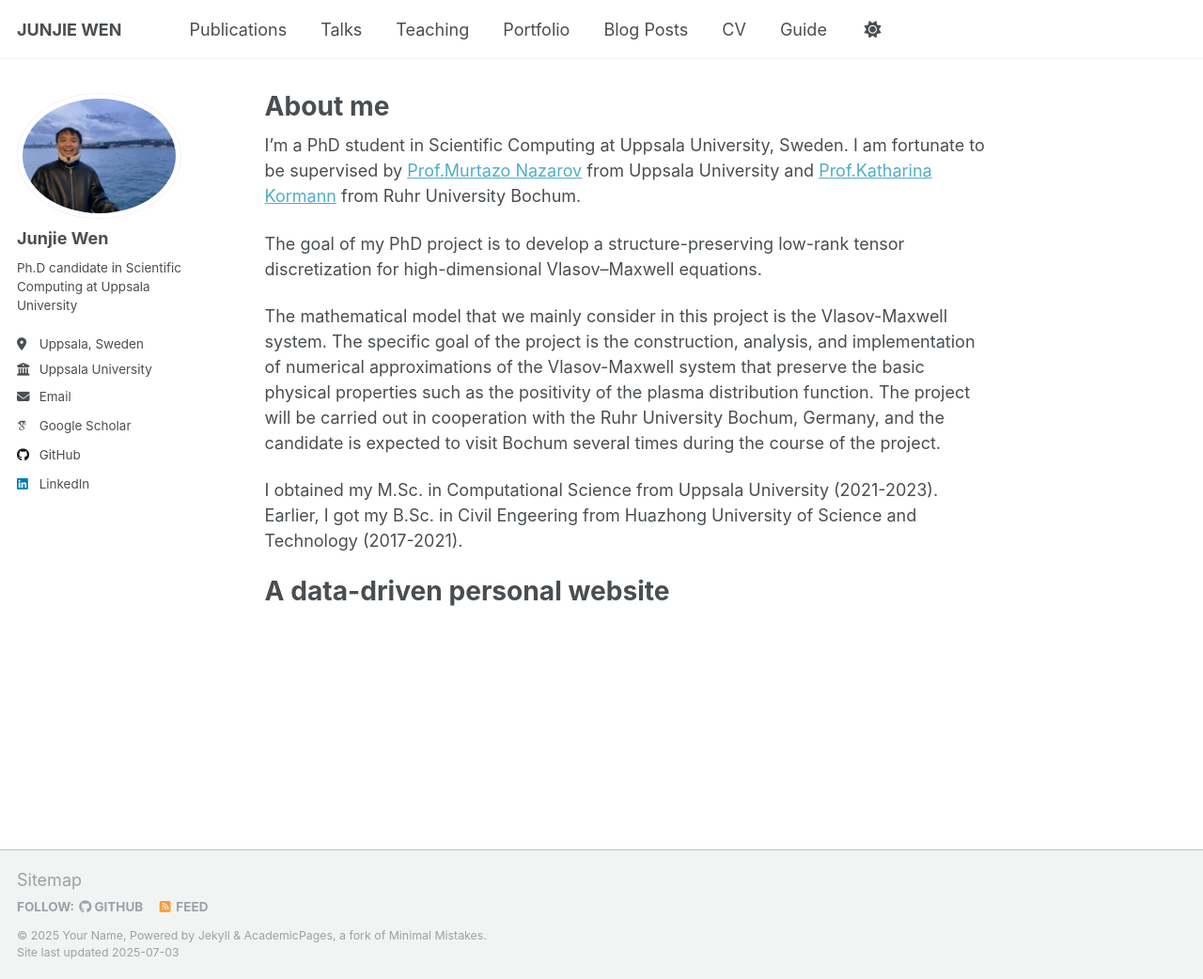
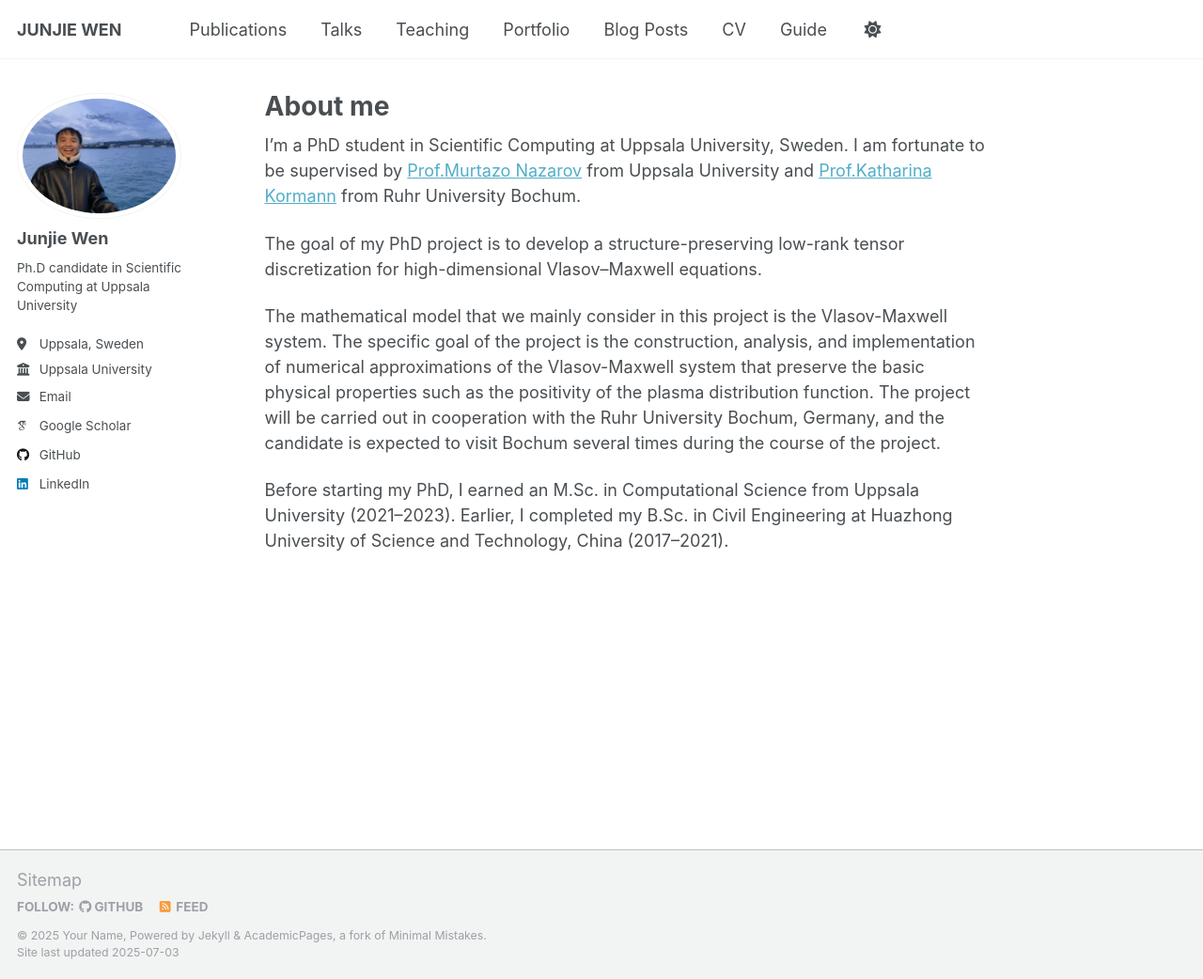
Before and after one commit to WjjSteve/WjjSteve.github.io, a Jekyll site: the page built from _pages/about.md, in a window 1280 px wide and 1042 px high. Shown: the whole window at 94% size. Built offline with Jekyll 4.4.1, drawn with Linux system fonts in a browser that asks for light colours; some web fonts are replaced; a script that is not in the unit is left out.

Commit message:
Update about.md

```diff
--- a/_pages/about.md
+++ b/_pages/about.md
@@ -15,7 +15,5 @@ The goal of my PhD project is to develop a structure-preserving low-rank tensor
 
 The mathematical model that we mainly consider in this project is the Vlasov-Maxwell system. The specific goal of the project is the construction, analysis, and implementation of numerical approximations of the Vlasov-Maxwell system that preserve the basic physical properties such as the positivity of the plasma distribution function. The project will be carried out in cooperation with the Ruhr University Bochum, Germany, and the candidate is expected to visit Bochum several times during the course of the project.
 
-I obtained my M.Sc. in Computational Science from Uppsala University (2021-2023). Earlier, I got my B.Sc. in Civil Engeering from Huazhong University of Science and Technology (2017-2021).
 
-A data-driven personal website
-======
+Before starting my PhD, I earned an M.Sc. in Computational Science from Uppsala University (2021–2023). Earlier, I completed my B.Sc. in Civil Engineering at Huazhong University of Science and Technology, China (2017–2021).
```
